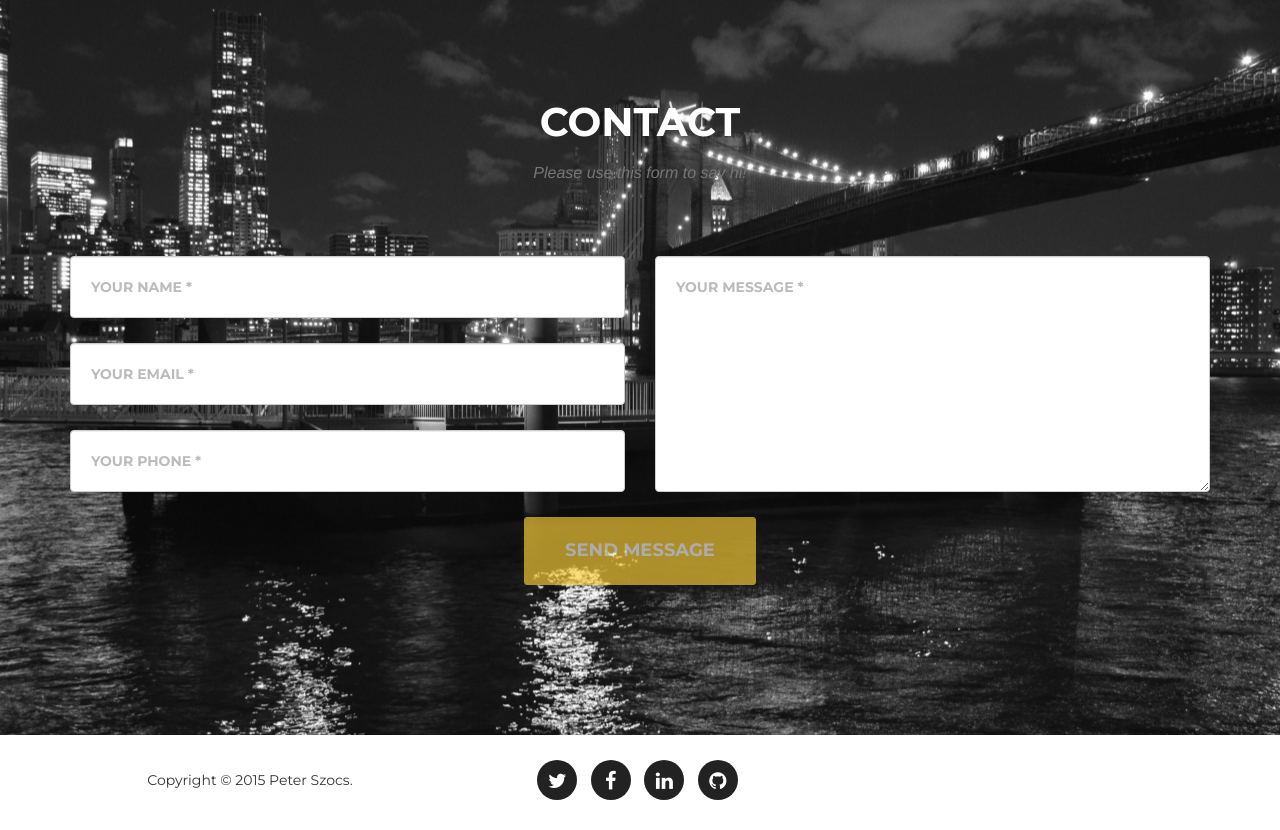
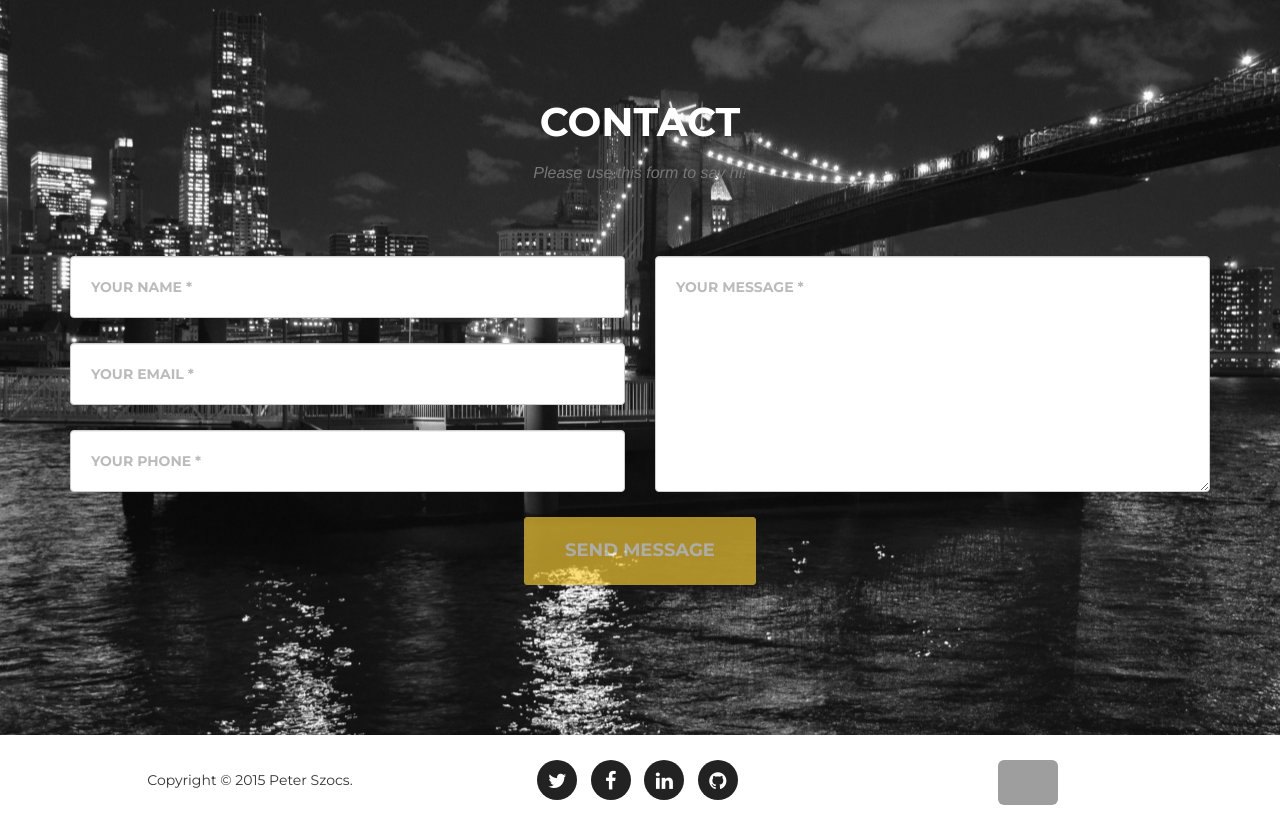
Before and after one commit to gepesz/peter.szocs.info, a plain HTML site: page index.html in a window 1280 px wide. Shown: the part 3565-4395 px from the top of the page. Drawn offline with nearby package versions, Linux system fonts and the light colour scheme; some packages are replaced by stand-ins of ours; grey boxes are pictures that could not be loaded; a web font is replaced by a local one.

Commit message:
geo counter

```diff
--- a/index.html
+++ b/index.html
@@ -242,6 +242,15 @@
                         <li><a href="https://github.com/gepesz"><i class="fa fa-github"></i></a></li>
                     </ul>
                 </div>
+                <div class="col-md-4">
+                    <ul class="list-inline quicklinks">
+                        <li>
+                            <a href="http://24counter.com/vmap/1438798172/">
+                                <img class="img-rounded" src="http://24counter.com/map/view.php?id=1438798172" height="45">
+	                        </a>
+                        </li>
+                    </ul>
+                </div>
             </div>
         </div>
     </footer>
```
